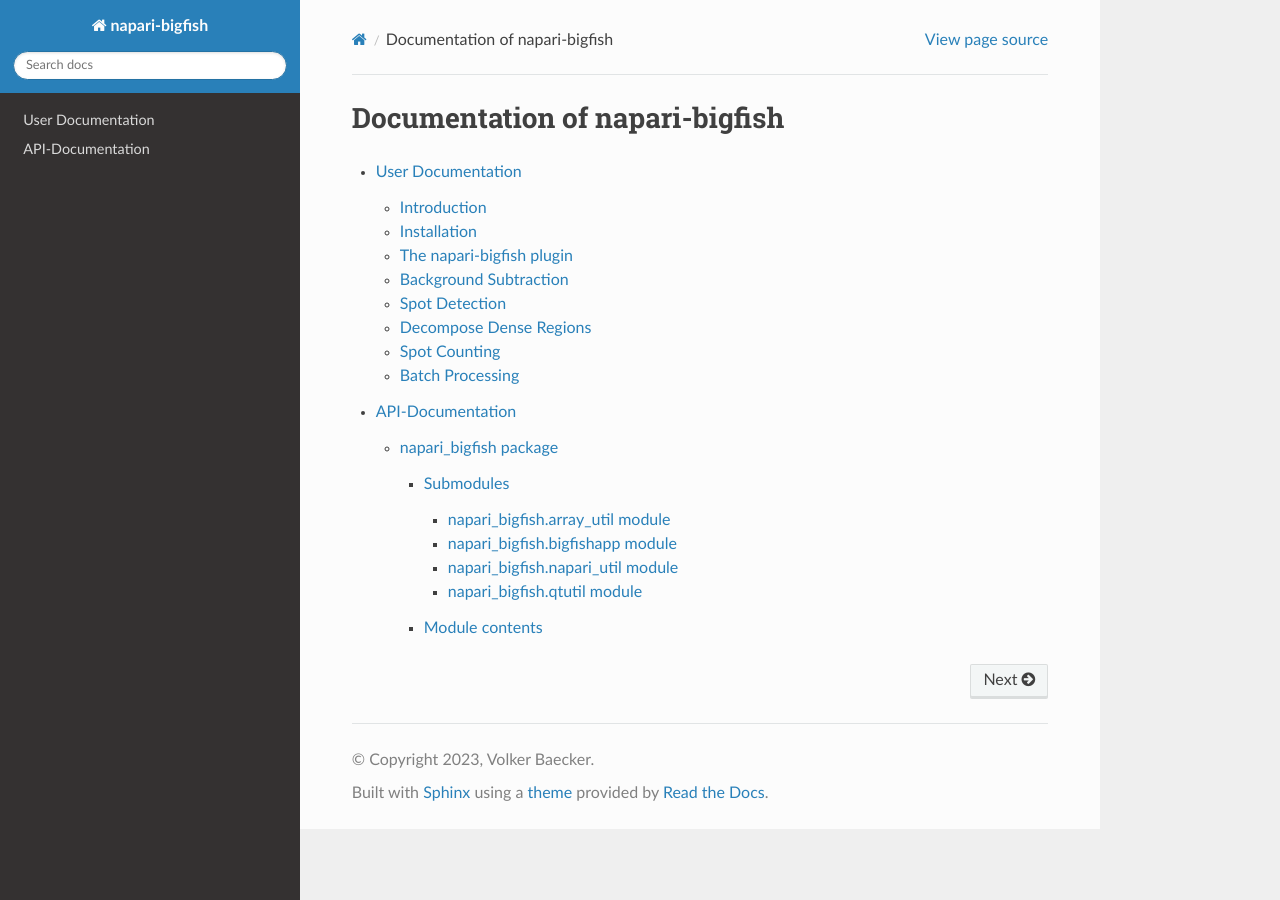
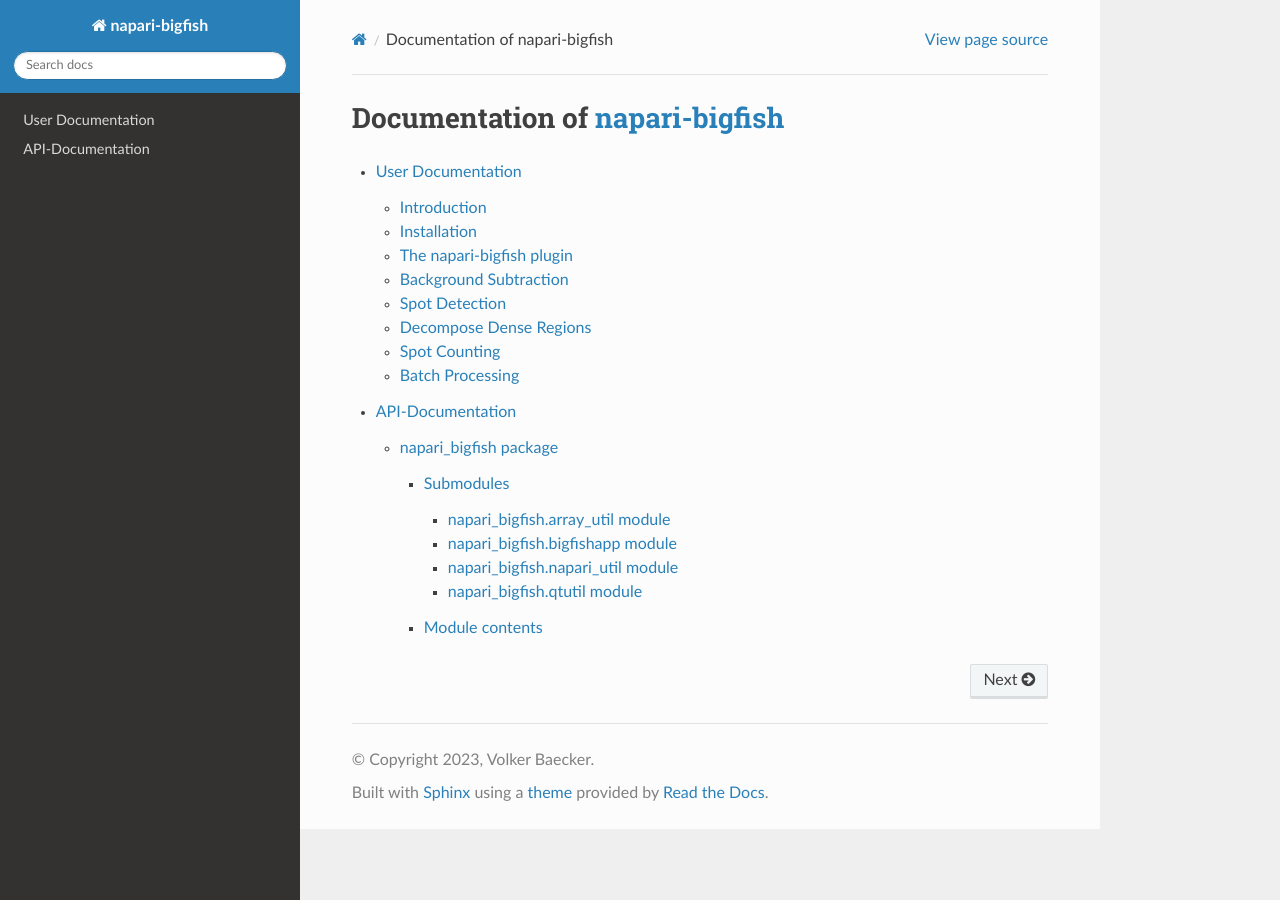
Before and after one commit to MontpellierRessourcesImagerie/napari-bigfish, a Sphinx documentation site: the page built from docs/source/index.rst, in a window 1280 px wide. Built offline with Sphinx 7.4.7 and the Read the Docs theme 2.0.0, drawn with Linux system fonts in a browser that asks for light colours; part of the change alters nothing that is shown.

Commit message:
add a link from the gh-pages to the repository

```diff
--- a/docs/source/index.rst
+++ b/docs/source/index.rst
@@ -1,4 +1,4 @@
-Documentation of napari-bigfish
+Documentation of `napari-bigfish <https://github.com/MontpellierRessourcesImagerie/napari-bigfish/>`_
 ===============================
 
 .. toctree::
```
